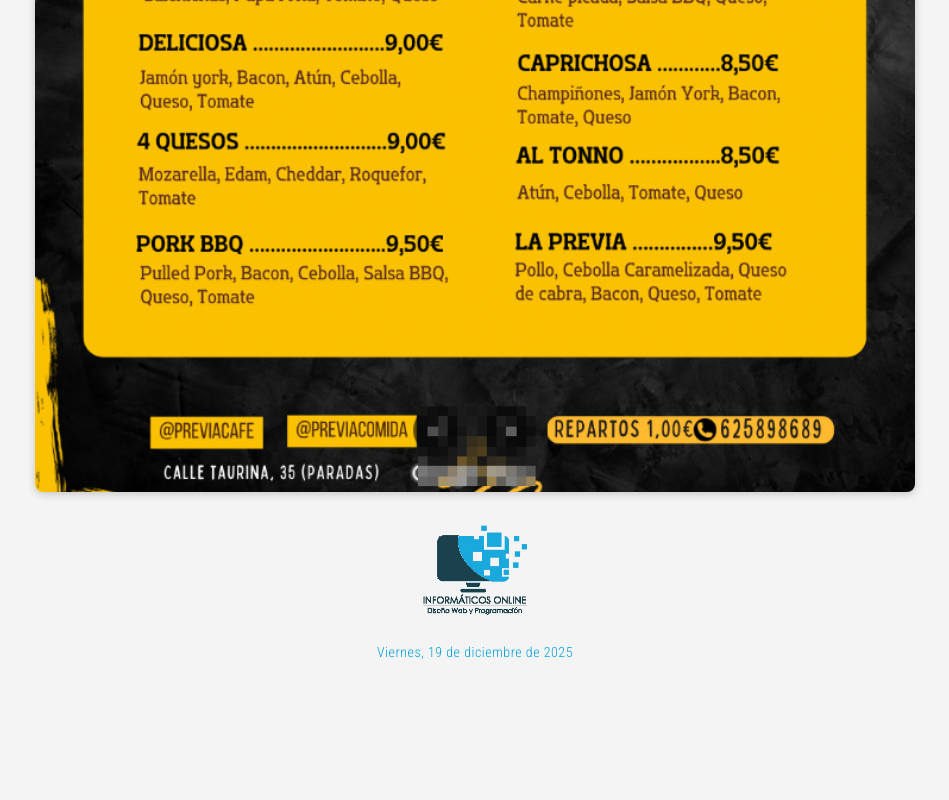
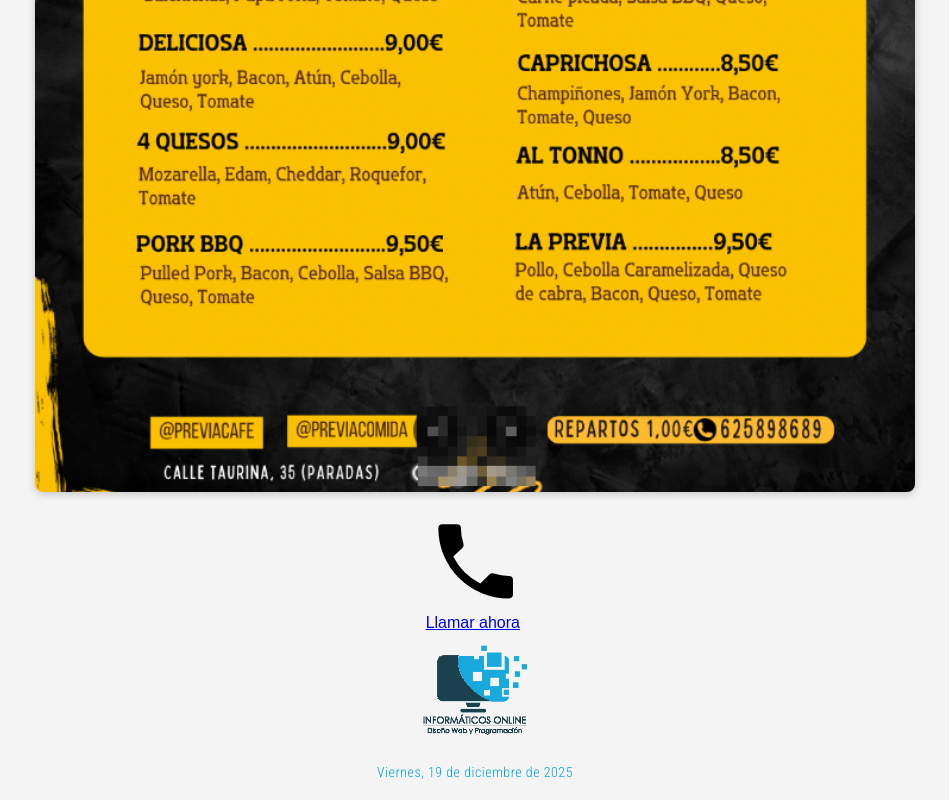
Before and after one commit to informaticosonline/previa_carta, a plain HTML site: page index.html in a window 1280 px wide. Shown: the part 2024-2824 px from the top of the page, without its empty margins (165-1114 px from the left). Before the commit the page ends 2704 px from the top, so only its background shows below. Drawn offline with Linux system fonts and the light colour scheme.

Commit message:
Update index.html

```diff
--- a/index.html
+++ b/index.html
@@ -31,6 +31,51 @@
         <img src="img/PreviaBarCarta1.webp" alt="Carta página 1" class="carta-imagen">
         <img src="img/PreviaBarCarta2.webp" alt="Carta página 2" class="carta-imagen">
 
+            <div class="contacto-botones">
+
+            <!-- Botón llamar -->
+            <a href="tel:854602180" class="btn-contacto btn-telefono">
+                <span class="icono-svg">
+                    <svg viewBox="0 0 24 24">
+                        <path d="M6.62 10.79a15.053 15.053 0 006.59 6.59l2.2-2.2a1
+                                 1 0 011.05-.24 11.72 11.72 0 003.68.59 1
+                                 1 0 011 1V20a1 1 0 01-1 1A17 17 0 013 4a1 1 0
+                                 011-1h3.5a1 1 0 011 1 11.72 11.72 0
+                                 00.59 3.68 1 1 0 01-.24 1.05l-2.23 2.06z"/>
+                    </svg>
+                </span>
+                Llamar ahora
+            </a>
+
+            <!-- Botón WhatsApp -->
+            <!--
+            <a href="https://wa.me/+34686688461?text=Hola%2C%20me%20llamo%20" target="_blank"
+               class="btn-contacto btn-whatsapp2">
+                <span class="icono-svg">
+                    <svg viewBox="0 0 32 32">
+                        <path d="M16.002 3.2c-7.065 0-12.8 5.735-12.8 12.8 0
+                                 2.258.589 4.371 1.619 6.217L3.2 28.8l6.764-1.585A12.73
+                                 12.73 0 0016 28.802c7.065 0 12.8-5.735
+                                 12.8-12.8s-5.735-12.8-12.798-12.8zm0
+                                 23.467c-2.094 0-4.057-.622-5.706-1.688l-.408-.257-4.012.941.941-3.904-.266-.427A10.63
+                                 10.63 0 015.375 16c0-5.907
+                                 4.72-10.627 10.627-10.627S26.63 10.093
+                                 26.63 16c0 5.907-4.72 10.627-10.627
+                                 10.627zm6.2-7.92c-.34-.17-2.012-.996-2.322-1.11-.31-.113-.535-.17-.76.17-.226.34-.87
+                                 1.11-1.067 1.336-.197.226-.394.255-.733.085-.34-.17-1.435-.529-2.734-1.685-1.01-.9-1.693-2.01-1.89-2.35-.197-.34-.021-.523.148-.693.152-.152.34-.394.51-.59.17-.197.227-.34.34-.566.113-.226.057-.424-.028-.594-.085-.17-.76-1.832-1.04-2.508-.273-.655-.552-.566-.76-.566-.197 0-.424-.028-.648-.028-.226
+                                 0-.594.085-.905.424-.31.34-1.187
+                                 1.16-1.187 2.824 0 1.665 1.215 3.273 1.383
+                                 3.5.17.226 2.392 3.65 5.8 5.103 3.408
+                                 1.453 3.408.969 4.02.91.612-.057
+                                 2.012-.81 2.294-1.594.283-.783.283-1.453.198-1.594-.085-.142-.31-.226-.648-.396z"/>
+                    </svg>
+                </span>
+                WhatsApp
+            </a>
+            -->
+
+        </div>
+
             <!-- Footer con logo -->
         <footer class="footer-logo">
             <a href="https://informaticosonline.es/" target="_blank">
```
